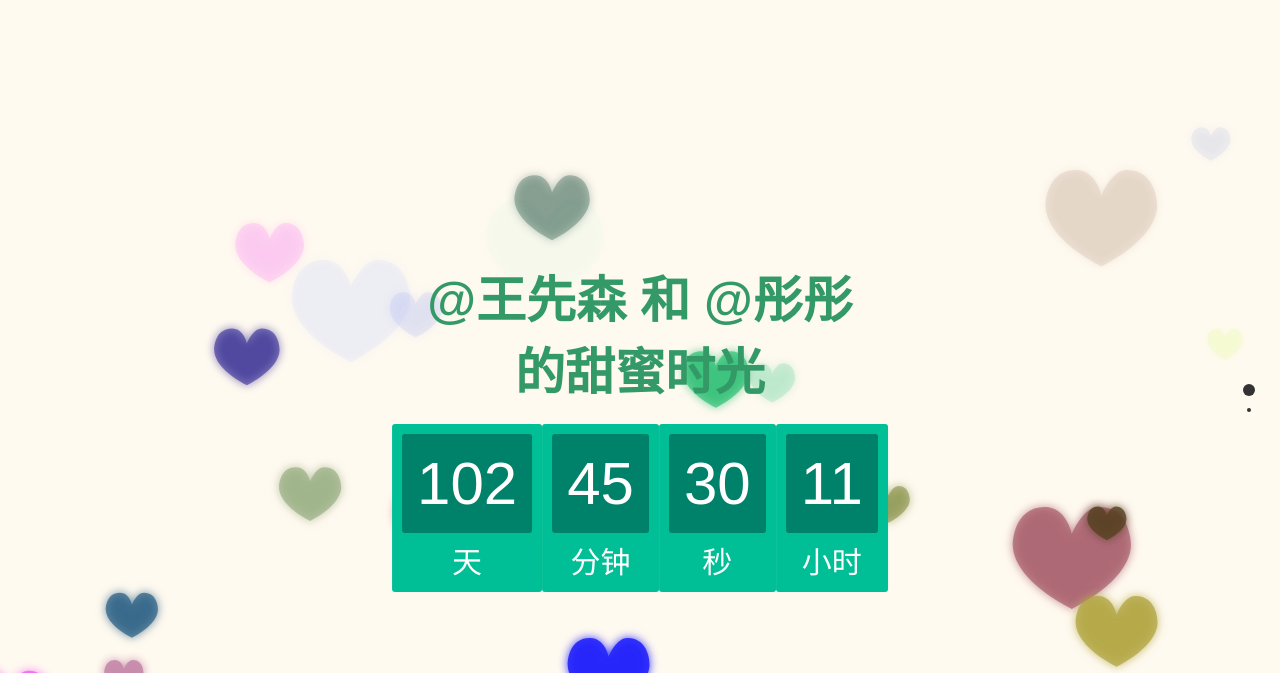
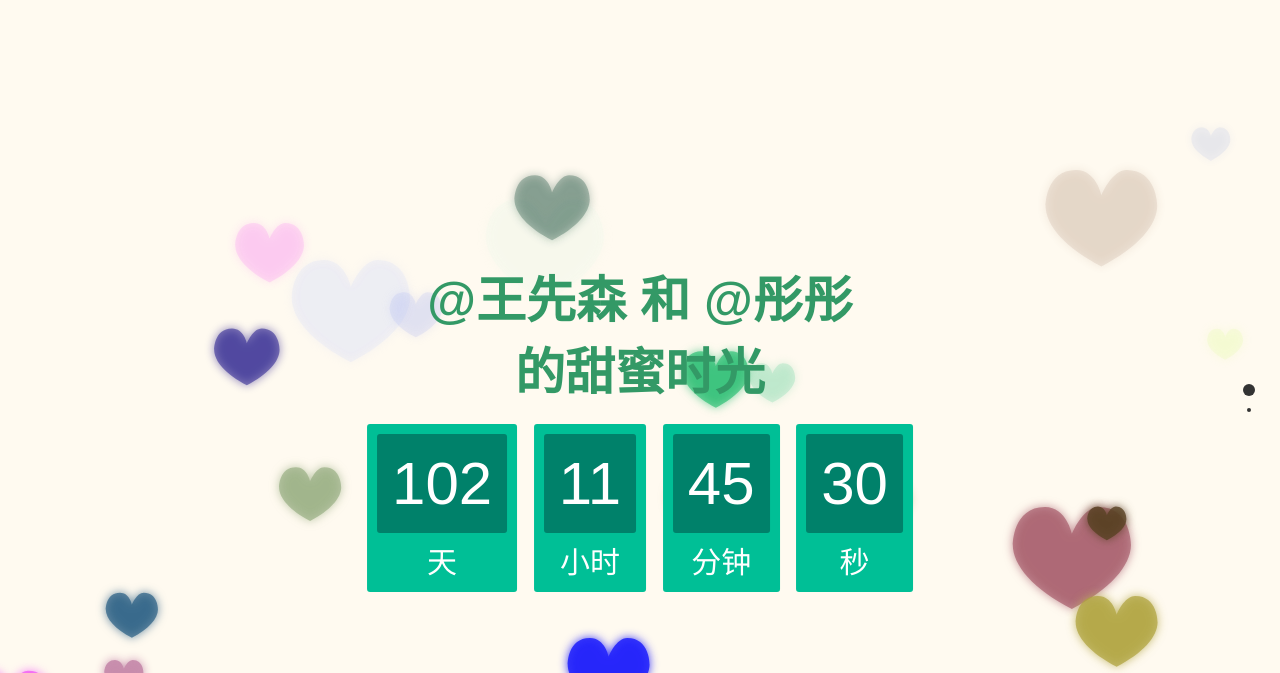
Before and after one commit to tiantianwahaha/tobaobao, a plain HTML site: page index.html in a window 1280 px wide. Shown: the top 673 px of the page. Drawn offline with Linux system fonts and the light colour scheme.

Commit message:
Update index.html

```diff
--- a/index.html
+++ b/index.html
@@ -40,19 +40,19 @@ $(function(){
 		<div style='position:absolute;left:50%;top:50%;transform:translate(-50%,-50%);'>
 		<div id="clockdiv">
 			<h1><strong>@王先森 和 @彤彤</strong></br><strong>的甜蜜时光</strong></h1>
-		  <div style="float:left">
+		  <div>
 			<span class="days"></span>
 			<div class="smalltext">天</div>
 		  </div>
-		  <div style="clear: both">
+		  <div>
 			<span class="hours"></span>
 			<div class="smalltext">小时</div>
 		  </div>
-		  <div style="float:left">
+		  <div>
 			<span class="minutes"></span>
 			<div class="smalltext">分钟</div>
 		  </div>
-		  <div style="float:left">
+		  <div>
 			<span class="seconds"></span>
 			<div class="smalltext">秒</div>
 		  </div>
```
